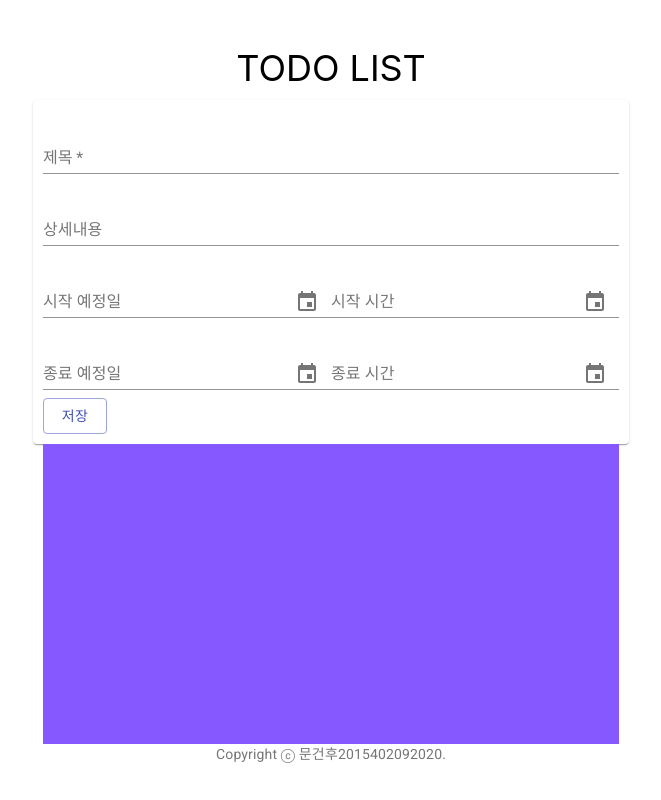
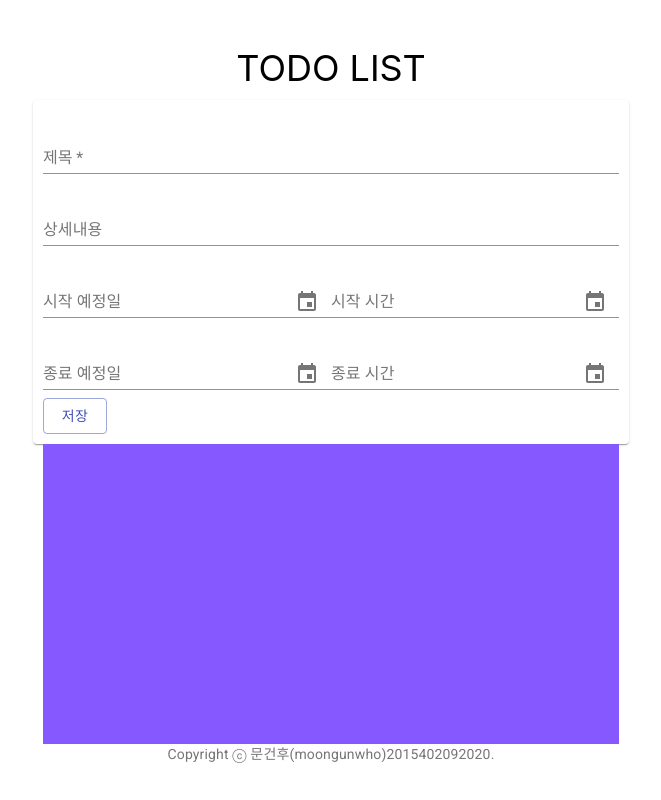
Before and after one commit to who307/todolist, a React (Create React App) app: page / in a window 1280 px wide. Shown: the whole page, without its empty margins (309-970 px from the left). Built offline with nearby package versions, Linux system fonts and the light colour scheme.

Commit message:
git push

```diff
--- a/src/App.js
+++ b/src/App.js
@@ -81,7 +81,7 @@ class App extends React.Component {
 
 
         <Typography variant="body2" color="textSecondary" align="center">
-          {'Copyright ⓒ 문건후201540209' + new Date().getFullYear() + '.'}
+          {'Copyright ⓒ 문건후(moongunwho)201540209' + new Date().getFullYear() + '.'}
         </Typography>
 
 
```
